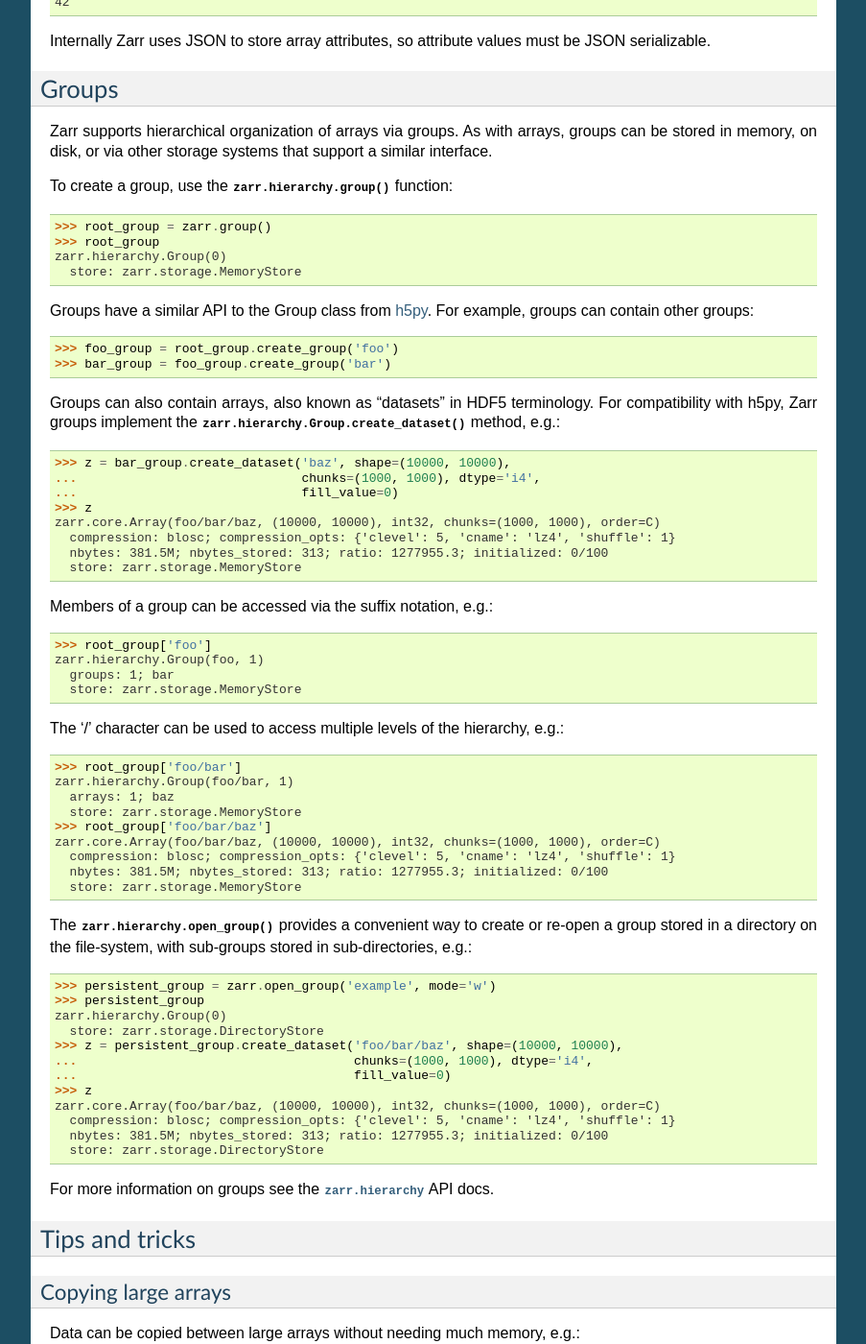
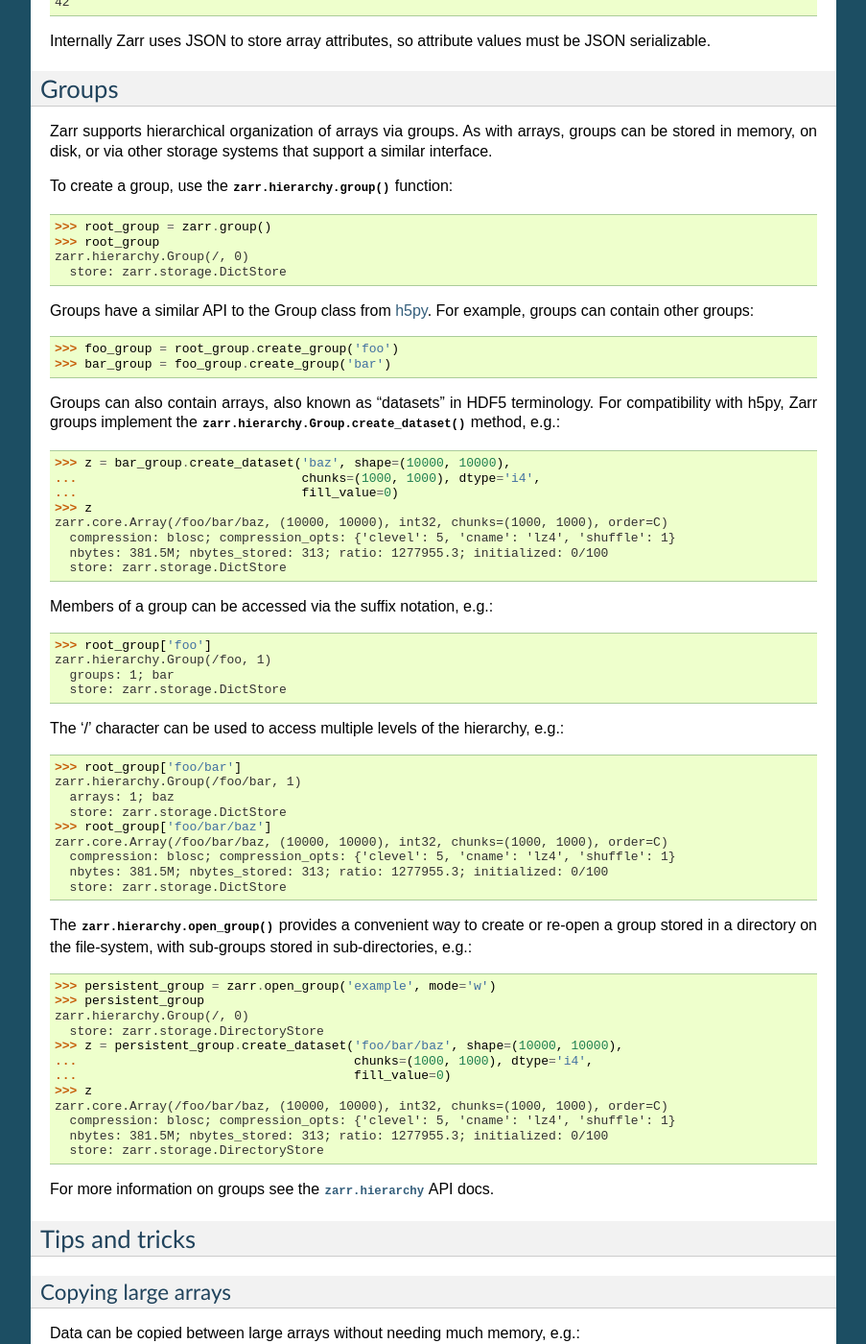
Before and after one commit to enthusiastdev121/zarr-python, a Sphinx documentation site: the page built from docs/tutorial.rst, in a window 1280 px wide and 1400 px high, scrolled down 4905 px. Shown: the whole window at 96% size, without its empty margins (198-1101 px from the left). Built offline with Sphinx 7.4.7, drawn with Linux system fonts in a browser that asks for light colours; the version number could not be read and is left out.

Commit message:
fix tutorial hierarchy examples

```diff
--- a/docs/tutorial.rst
+++ b/docs/tutorial.rst
@@ -334,10 +334,10 @@ To create a group, use the :func:`zarr.hierarchy.group` function::
 
     >>> root_group = zarr.group()
     >>> root_group
-    zarr.hierarchy.Group(0)
-      store: zarr.storage.MemoryStore
+    zarr.hierarchy.Group(/, 0)
+      store: zarr.storage.DictStore
 
-Groups have a similar API to the Group class from `h5py <http://TODO>`_.
+Groups have a similar API to the Group class from `h5py <http://www.h5py.org/>`_.
 For example, groups can contain other groups::
 
     >>> foo_group = root_group.create_group('foo')
@@ -351,30 +351,30 @@ For compatibility with h5py, Zarr groups implement the
     ...                              chunks=(1000, 1000), dtype='i4',
     ...                              fill_value=0)
     >>> z
-    zarr.core.Array(foo/bar/baz, (10000, 10000), int32, chunks=(1000, 1000), order=C)
+    zarr.core.Array(/foo/bar/baz, (10000, 10000), int32, chunks=(1000, 1000), order=C)
       compression: blosc; compression_opts: {'clevel': 5, 'cname': 'lz4', 'shuffle': 1}
       nbytes: 381.5M; nbytes_stored: 313; ratio: 1277955.3; initialized: 0/100
-      store: zarr.storage.MemoryStore
+      store: zarr.storage.DictStore
 
 Members of a group can be accessed via the suffix notation, e.g.::
 
     >>> root_group['foo']
-    zarr.hierarchy.Group(foo, 1)
+    zarr.hierarchy.Group(/foo, 1)
       groups: 1; bar
-      store: zarr.storage.MemoryStore
+      store: zarr.storage.DictStore
 
 The '/' character can be used to access multiple levels of the hierarchy,
 e.g.::
 
     >>> root_group['foo/bar']
-    zarr.hierarchy.Group(foo/bar, 1)
+    zarr.hierarchy.Group(/foo/bar, 1)
       arrays: 1; baz
-      store: zarr.storage.MemoryStore
+      store: zarr.storage.DictStore
     >>> root_group['foo/bar/baz']
-    zarr.core.Array(foo/bar/baz, (10000, 10000), int32, chunks=(1000, 1000), order=C)
+    zarr.core.Array(/foo/bar/baz, (10000, 10000), int32, chunks=(1000, 1000), order=C)
       compression: blosc; compression_opts: {'clevel': 5, 'cname': 'lz4', 'shuffle': 1}
       nbytes: 381.5M; nbytes_stored: 313; ratio: 1277955.3; initialized: 0/100
-      store: zarr.storage.MemoryStore
+      store: zarr.storage.DictStore
 
 The :func:`zarr.hierarchy.open_group` provides a convenient way to create or
 re-open a group stored in a directory on the file-system, with sub-groups
@@ -382,13 +382,13 @@ stored in sub-directories, e.g.::
 
     >>> persistent_group = zarr.open_group('example', mode='w')
     >>> persistent_group
-    zarr.hierarchy.Group(0)
+    zarr.hierarchy.Group(/, 0)
       store: zarr.storage.DirectoryStore
     >>> z = persistent_group.create_dataset('foo/bar/baz', shape=(10000, 10000),
     ...                                     chunks=(1000, 1000), dtype='i4',
     ...                                     fill_value=0)
     >>> z
-    zarr.core.Array(foo/bar/baz, (10000, 10000), int32, chunks=(1000, 1000), order=C)
+    zarr.core.Array(/foo/bar/baz, (10000, 10000), int32, chunks=(1000, 1000), order=C)
       compression: blosc; compression_opts: {'clevel': 5, 'cname': 'lz4', 'shuffle': 1}
       nbytes: 381.5M; nbytes_stored: 313; ratio: 1277955.3; initialized: 0/100
       store: zarr.storage.DirectoryStore
```
Also changed, not shown: other parts of docs/tutorial.rst (+1 -1 lines).
